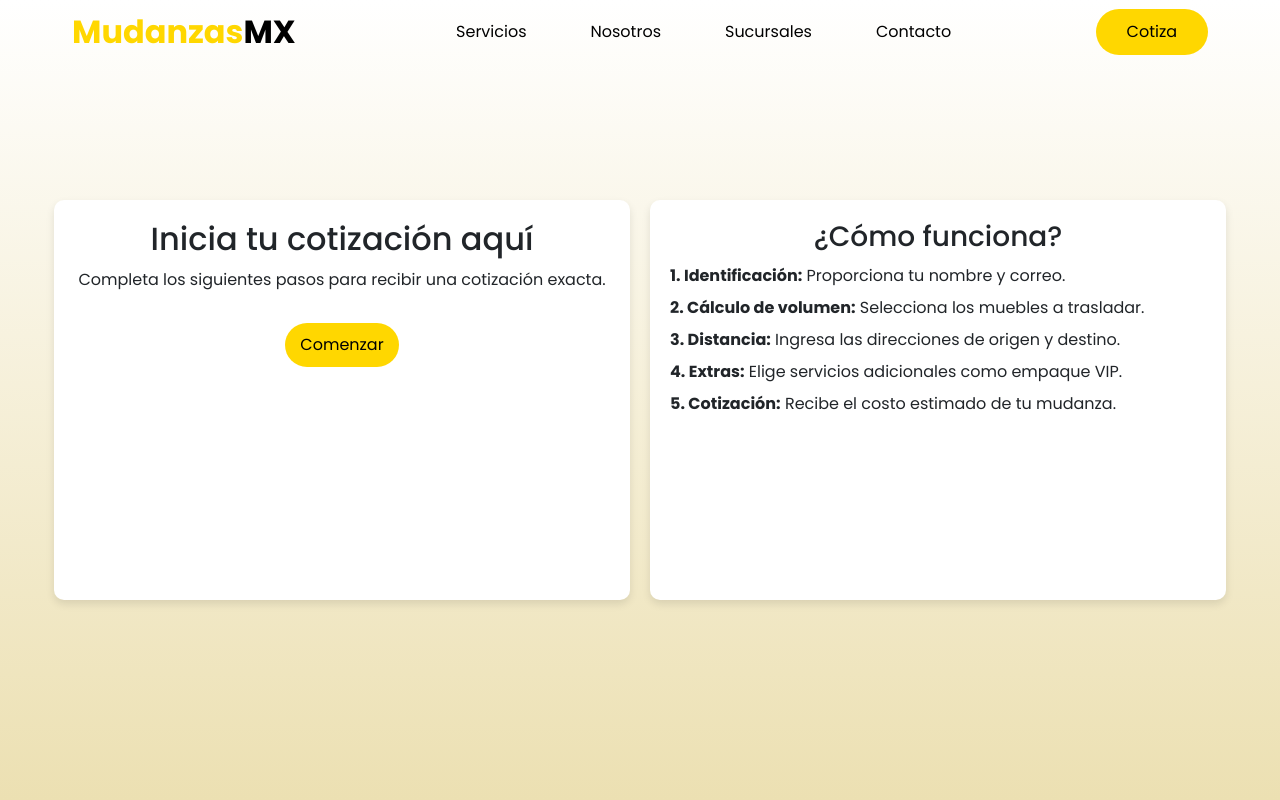
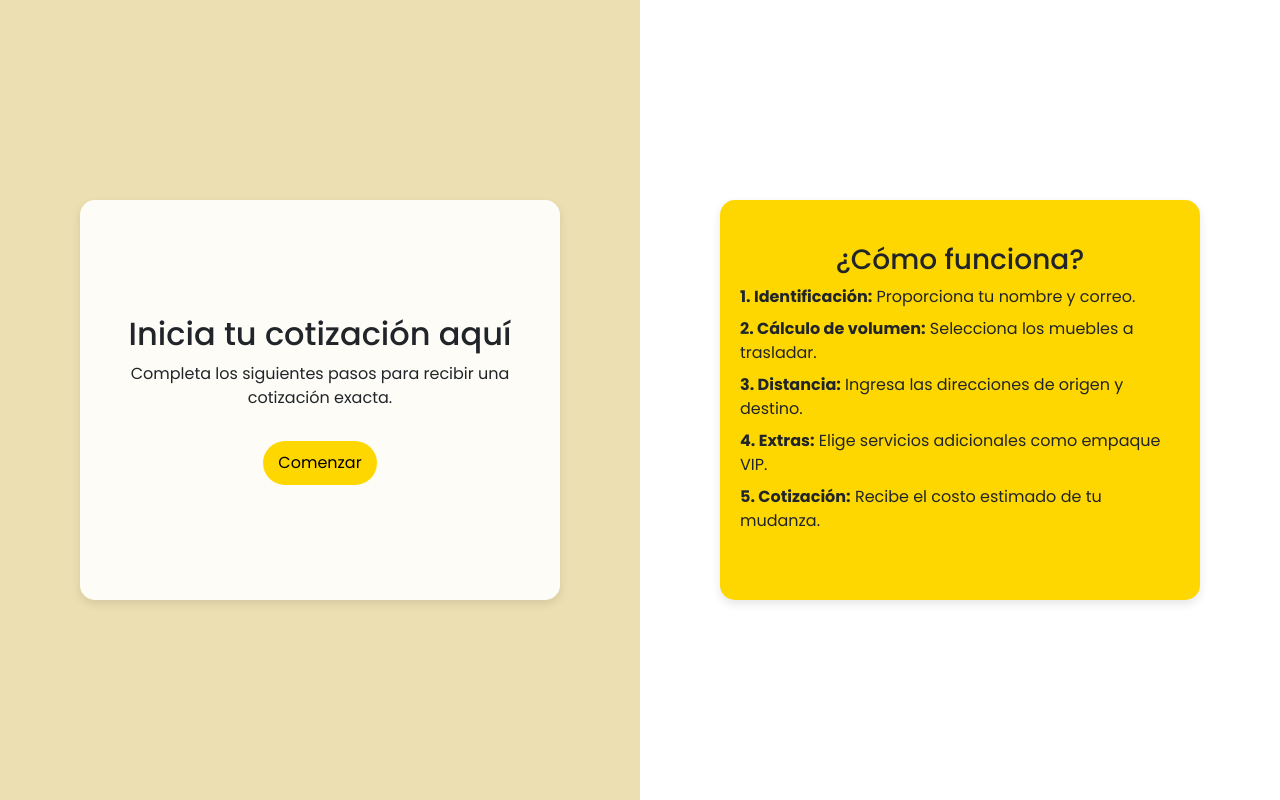
Before and after one commit to andresjuar/mudanzasmx-web-a, an Angular app: page /Cotiza in a window 1280 px wide. Shown: the top 800 px of the page. Built offline with nearby package versions, Linux system fonts and the light colour scheme.

Commit message:
paso antes de cotizar listo

```diff
--- /dev/null
+++ b/src/app/pages/home/contador/contador.component.css
@@ -0,0 +1,24 @@
+
+
+.recuadro {
+    flex: 1; /* Cada recuadro ocupa el 25% del ancho */
+    display: flex;
+    justify-content: center;
+    align-items: center;
+    font-size: 2rem;
+    font-weight: bold;
+    text-align: center;
+    color: white;
+}
+p{
+    max-width: 50%;
+}
+.row{
+    height: 50vh;
+}
+
+/* Colores */
+.izquierda { background-color: #b39847; } /* Azul */
+.derecha { background-color: #FFC107; } /* Verde */
+.extra1 { background-color: #FFC107; } /* Amarillo */
+.extra2 { background-color: #b39847; } /* Rojo */
--- /dev/null
+++ b/src/app/pages/home/contador/contador.component.html
@@ -0,0 +1,14 @@
+<div class="row">
+    <div class="col-lg-3 col-md-6 derecha recuadro">
+        <p>Mudanzas realizadas: <span>{{ contadorFormatted }}</span></p>
+    </div>
+    <div class="col-lg-3 col-md-6 izquierda recuadro">
+        <p>Más de 18 años de experiencia</p>
+    </div>
+    <div class="col-lg-3 col-md-6 extra1 recuadro">
+        <p>Servicio en todo el país</p>
+    </div>
+    <div class="col-lg-3 col-md-6 extra2 recuadro">
+        <p>Clientes satisfechos: <span>{{ clientesFormatted }}</span></p>
+    </div>
+</div>
--- a/src/app/pages/home/home.component.html
+++ b/src/app/pages/home/home.component.html
@@ -1,6 +1,7 @@
 <app-header></app-header>
 <app-hero></app-hero>
 <app-func></app-func>
+<app-contador></app-contador>
 <app-heroe-2></app-heroe-2>
 <app-planes></app-planes>
 <app-footer></app-footer>
--- a/src/app/pages/home/home.component.ts
+++ b/src/app/pages/home/home.component.ts
@@ -6,10 +6,11 @@ import { Heroe2Component } from "./heroe-2/heroe-2.component";
 import { FooterComponent } from "../../shared/footer/footer.component";
 import { PlanesComponent } from "../../shared/planes/planes.component";
 import { RouterOutlet } from '@angular/router';
+import { ContadorComponent } from './contador/contador.component';
 
 @Component({
   selector: 'app-home',
-  imports: [HeaderComponent, HeroComponent, FuncComponent, Heroe2Component, PlanesComponent, FooterComponent],
+  imports: [HeaderComponent, HeroComponent, FuncComponent, Heroe2Component, PlanesComponent, FooterComponent, ContadorComponent],
   templateUrl: './home.component.html',
   styleUrl: './home.component.css'
 })
--- a/src/app/pages/quote/quote-form/quote-form.component.css
+++ b/src/app/pages/quote/quote-form/quote-form.component.css
@@ -1,47 +1,83 @@
-.quote-section {
+/* 📌 Estilos generales del contenedor principal */
+.quote-container {
   min-height: 100vh;
-    background: linear-gradient(to bottom, #ffffff, #ece0b2);
+  background: #ece0b2;
   display: flex;
-    flex-direction: row;
   justify-content: center;
   align-items: center;
   height: 100vh;
-    gap: 20px;
 }
-.quote-section form {
+
+/* 📌 Secciones izquierda y derecha */
+.quote-izquierda, .quote-derecha {
+  width: 50%;
+  height: 100%;
+  display: flex;
+  justify-content: center;
+  align-items: center;
+  text-align: center;
+}
+
+/* 📌 Ajustes específicos para la izquierda */
+.quote-izquierda {
+  background: #ece0b2;
+  padding: 20px;
+  display: flex;
+  justify-content: center;
+  align-items: center;
+}
+
+/* 📌 Ajustes específicos para la derecha */
+.quote-derecha {
   background: white;
-padding: 2rem;
-border-radius: 10px;
-box-shadow: 0 4px 8px rgba(0, 0, 0, 0.2);
-width: auto;
+  padding: 20px;
+}
+
+/* 📌 Tarjeta centrada */
+.Tarjeta {
   display: flex;
   flex-direction: column;
-gap: 1rem;
+  align-items: center;
+  justify-content: center;
+  text-align: center;
+  width: 100%; /* Asegura que la tarjeta ocupe todo el ancho disponible */
+  padding: 20px;
+  background: rgba(255, 255, 255, 0.9);
+  border-radius: 15px;
+  box-shadow: 0 4px 10px rgba(0, 0, 0, 0.1);
+  min-height: 400px;
 }
 
-.quote-section h2 {
+/* 📌 Ajustes para los formularios */
+.Tarjeta label {
+  display: block;
+  font-weight: bold;
+  margin-bottom: 5px;
   text-align: center;
-margin-bottom: 1rem;
+  width: 100%; /* Asegura que el label ocupe todo el ancho */
 }
 
-.quote-section label {
-font-weight: bold;
+/* 📌 Inputs estilizados y centrados */
+.Tarjeta input,
+.Tarjeta select {
+  width: 100%; /* Asegura que los inputs ocupen todo el ancho */
+  padding: 10px;
+  margin-bottom: 15px;
+  border: 1px solid #ccc;
+  border-radius: 5px;
+  text-align: center;
 }
 
-.quote-section input,
-.quote-section select {
+/* 📌 Contenedor de los botones */
+.Tarjeta .buttons {
+  display: flex;
+  justify-content: center;
   width: 100%;
-padding: 8px;
-border: 1px solid #ccc;
-border-radius: 5px;
+  gap: 10px;
 }
 
-.quote-section .buttons {
-display: flex;
-justify-content: space-between;
-}
-
-.quote-section button {
+/* 📌 Estilos de los botones */
+.Tarjeta button {
   background: #FFD700;
   color: black;
   border: none;
@@ -49,29 +85,30 @@ padding: 10px 15px;
   border-radius: 25px;
   cursor: pointer;
   transition: background 0.3s;
+  font-size: 16px;
+  text-align: center;
+  width: 100%; /* Asegura que los botones ocupen todo el ancho */
 }
 
-.quote-section button:disabled {
+/* 📌 Efecto hover en botones */
+.Tarjeta button:hover {
+  background: #bea208;
+}
+
+/* 📌 Deshabilitar botón */
+button:disabled {
   background: #ccc;
   cursor: not-allowed;
 }
 
-.quote-section button:hover:not(:disabled) {
-background: #bea208;
-}
-
-.quote-section p {
+/* 📌 Mensaje de éxito */
+p {
   text-align: center;
   font-weight: bold;
   color: green;
 }
 
-.habitacion-titulo {
-    cursor: pointer;
-    font-weight: bold;
-    margin-top: 10px;
-  }
-
+/* 📌 Ajustes de tabla */
 table {
   width: 100%;
   border-collapse: collapse;
@@ -88,11 +125,13 @@ color: green;
   background-color: #f4f4f4;
 }
 
-  button {
+/* 📌 Estilos de botones dentro de la tabla */
+table button {
   cursor: pointer;
   padding: 5px;
 }
 
+/* 📌 Grid para habitaciones */
 .habitaciones-grid {
   display: grid;
   grid-template-columns: repeat(auto-fit, minmax(120px, 1fr));
@@ -100,6 +139,7 @@ color: green;
   margin: 20px 0;
 }
 
+/* 📌 Estilo para botones de habitaciones */
 .habitacion-btn {
   background-color: #f4f4f4;
   border: 2px solid #ccc;
@@ -115,7 +155,21 @@ color: green;
   background-color: #ddd;
 }
 
-  @media (max-width: 600px) {
+/* 📌 Ajuste responsivo */
+@media (max-width: 768px) {
+  .quote-container {
+      flex-direction: column;
+      align-items: center;
+  }
+
+  .quote-izquierda, .quote-derecha {
+      width: 100%;
+  }
+
+  .Tarjeta {
+      width: 90%;
+  }
+
   .habitaciones-grid {
       grid-template-columns: repeat(2, 1fr);
   }
--- a/src/app/pages/quote/quote-form/quote-form.component.html
+++ b/src/app/pages/quote/quote-form/quote-form.component.html
@@ -1,6 +1,7 @@
-<div class="quote-section">
-  <div class="container">
-    <div class="row justify-content-center">
+<div class="quote-container">
+  <div class="quote-izquierda">
+    <div class="Tarjeta">
+
           <form (submit)="$event.preventDefault()">
             <!-- Paso 1: Nombre -->
             <div *ngIf="currentStep === 1" class="col-8">
@@ -176,4 +177,11 @@
           </form>
     </div>
   </div>
+
+  <!-- Sección derecha: Explicación de pasos -->
+  <div class="quote-derecha">
+    <div class="Tarjeta">
+
   </div>
+</div>
+</div>
--- a/src/app/pages/quote/quote.component.css
+++ b/src/app/pages/quote/quote.component.css
@@ -1,39 +1,53 @@
-.quote-section{
-
-
-
-    display: flex;
-    flex-direction: column;
-    justify-content: center;
-    align-items: center;
-   /* Centrar verticalmente en la pantalla */
-  }
-
 .quote-container {
-    min-height: calc(100vh - 1rem);
-    background: linear-gradient(to bottom, #ffffff, #ece0b2);
+  min-height: 100vh;
+  background:  #ece0b2;
   display: flex;
   justify-content: center;
   align-items: center;
   height: 100vh;
-    gap: 20px;
+ /* Espacio entre las dos secciones */
 }
 
-  .quote-start, .quote-steps {
-    width: 45%;
+.quote-izquierda, .quote-derecha {
+  width: 50%; /* Cada sección ocupa la mitad del ancho */
+  height: 100%;
+  display: flex;
+  justify-content: center; /* Centra horizontalmente */
+  align-items: center; /* Centra verticalmente */
+  text-align: center;
+}
+
+.quote-izquierda {
+  background: #ece0b2;
   padding: 20px;
-    box-shadow: 0px 4px 8px rgba(0, 0, 0, 0.1);
-    border-radius: 10px;
+}
+
+.quote-derecha {
+  background: white;
+  padding: 20px;
+}
+
+/* Tarjetas */
+.Tarjeta {
+  display: flex;
+  flex-direction: column;
+  justify-content: center; /* Centra horizontalmente */
+  align-items: center; /* Centra verticalmente */
   text-align: center;
-    background: white;
+  max-width: 80%;
+  padding: 20px;
+  background: rgba(255, 255, 255, 0.9);
+  border-radius: 15px;
+  box-shadow: 0 4px 10px rgba(0, 0, 0, 0.1);
   min-height: 400px;
 }
 
-  .quote-start h2 {
-    margin-bottom: 10px;
+.quote-derecha .Tarjeta{
+  background-color: #ffd700;
 }
 
-  .quote-start button {
+/* Botón */
+button {
   margin-top: 15px;
   padding: 10px 15px;
   border: none;
@@ -44,27 +58,31 @@
   border-radius: 25px;
 }
 
-  .quote-steps h3 {
-    margin-bottom: 10px;
+/* Lista */
+.quote-derecha ul {
+  list-style-type: none;
+  padding: 0;
+  text-align: left;
 }
 
-  .quote-steps ul {
-    list-style-type: none;
-    padding: 0;
+.quote-derecha li {
+  margin-bottom: 8px;
 }
 
-  .quote-steps li {
-    margin-bottom: 8px;
-    text-align: left;
-  }
+/* Responsivo */
 @media (max-width: 768px) {
   .quote-container {
-        flex-direction: column; /* Cambia de row a column */
+      flex-direction: column; /* Cambia de fila a columna */
       align-items: center;
   }
 
-    .quote-start, .quote-steps {
-        width: 90%; /* Ajusta el ancho para que ocupe más espacio */
-        min-height: auto;
+  .quote-izquierda, .quote-derecha {
+      width: 100%;
+      height: auto;
+      padding: 40px 20px;
+  }
+
+  .Tarjeta {
+      max-width: 100%;
   }
 }
--- a/src/app/pages/quote/quote.component.html
+++ b/src/app/pages/quote/quote.component.html
@@ -1,16 +1,20 @@
-<app-header></app-header>
+
 
 <div class="quote-container" *ngIf="!isQuoteStarted">
   <!-- Sección izquierda: Tarjeta de inicio -->
 
-  <div class="quote-start">
+  <div class="quote-izquierda">
+    <div *ngIf="!isQuoteStarted" class="Tarjeta">
     <h2>Inicia tu cotización aquí</h2>
     <p>Completa los siguientes pasos para recibir una cotización exacta.</p>
     <button (click)="startQuote()">Comenzar</button>
+    </div>
+
   </div>
 
   <!-- Sección derecha: Explicación de pasos -->
-  <div class="quote-steps">
+  <div class="quote-derecha">
+    <div *ngIf="!isQuoteStarted" class="Tarjeta">
     <h3>¿Cómo funciona?</h3>
     <ul>
       <li><strong>1. Identificación:</strong> Proporciona tu nombre y correo.</li>
@@ -21,7 +25,7 @@
     </ul>
   </div>
 </div>
-
+</div>
 
 <!-- Formulario de cotización (se muestra solo cuando se inicia) -->
 <div *ngIf="isQuoteStarted">
--- a/src/app/pages/quote/quote.component.ts
+++ b/src/app/pages/quote/quote.component.ts
@@ -1,5 +1,5 @@
 import { Component } from '@angular/core';
-import { HeaderComponent } from "../../shared/header/header.component";
+
 import { FooterComponent } from "../../shared/footer/footer.component";
 import { FormsModule } from '@angular/forms';
 import { CommonModule } from '@angular/common';
@@ -7,7 +7,7 @@ import { QuoteFormComponent } from './quote-form/quote-form.component';
 
 @Component({
   selector: 'app-quote',
-  imports: [HeaderComponent, FooterComponent, FormsModule, CommonModule, QuoteFormComponent],
+  imports: [ FooterComponent, FormsModule, CommonModule, QuoteFormComponent],
   templateUrl: './quote.component.html',
   styleUrl: './quote.component.css'
 })
```
Also changed, not shown: src/app/pages/home/contador/contador.component.ts (added, +66 -0 lines), 1 other file (tests, documents, lock files or other folders). Lines whose indentation alone changed are shown as unchanged.
